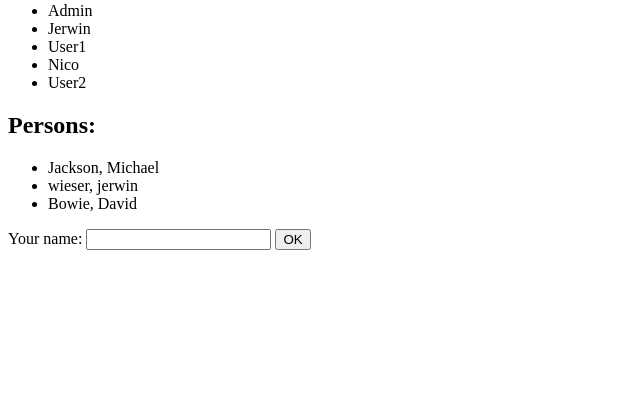
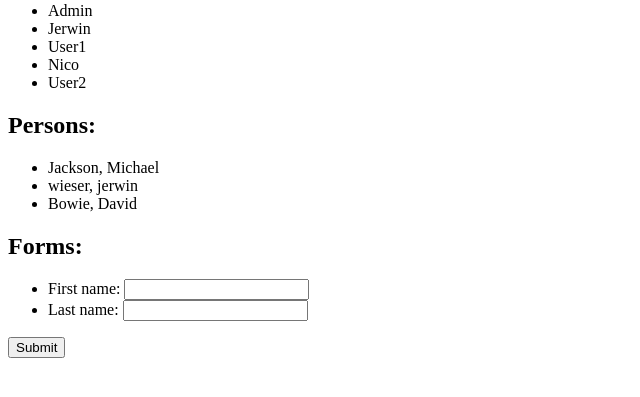
Before and after one commit to jerwinwieser/planner, a Django app: template registrations/templates/registrations/index.html in a window 1280 px wide. Shown: the part 153-550 px from the top of the page, without its empty margins (0-640 px from the left). Run offline with Django 3.2, Linux system fonts and the light colour scheme; the template is opened without the code that fills it: values that come from a table or form of the project are taken from there, others are empty; data comes from the database, SQL or seed files in the repository; both versions use the stored data as it was after the commit.

Commit message:
django forms

```diff
--- /dev/null
+++ b/registrations/forms.py
@@ -0,0 +1,6 @@
+from django import forms
+
+
+class NameForm(forms.Form):
+	first_name = forms.CharField(max_length=255)
+	last_name = forms.CharField(max_length=255)
--- a/registrations/templates/registrations/index.html
+++ b/registrations/templates/registrations/index.html
@@ -22,17 +22,22 @@
 	{% endfor %}
 </ul>
 
-<!-- <form>
-	<input type="submit" name="list" value="List Objects" />
-</form>
-<form>
-	<input type="submit" name="do-something-else" value="Do Something Else" />
-</form> -->
-
-<form action="/your-name/" method="post">
-    <label for="your_name">Your name: </label>
-    <input id="your_name" type="text" name="your_name" value="{{ current_name }}">
-    <input type="submit" value="OK">
+<h2>Forms:</h2>
+<form action="." method="post" enctype="application/x-www-form-urlencoded">
+	{% csrf_token %}
+	<ul>
+		<li>
+			{{ form.first_name.label_tag }}
+			{{ form.first_name }}
+			{{ form.first_name.errors }}
+		</li><li>
+			{{ form.last_name.label_tag }}
+			{{ form.last_name }}
+			{{ form.last_name.errors }}
+		</li>
+	</ul>
+	<button type="submit">Submit</button>
 </form>
 
+
 {% endblock %}
--- a/registrations/urls.py
+++ b/registrations/urls.py
@@ -3,6 +3,7 @@ from django.urls import path
 from . import views
 
 
+
 urlpatterns = [
     path('', views.index, name='index'),
 ]
```
Also changed, not shown: registrations/views.py (+12 -18 lines), db.sqlite3. Lines whose indentation alone changed are shown as unchanged.
